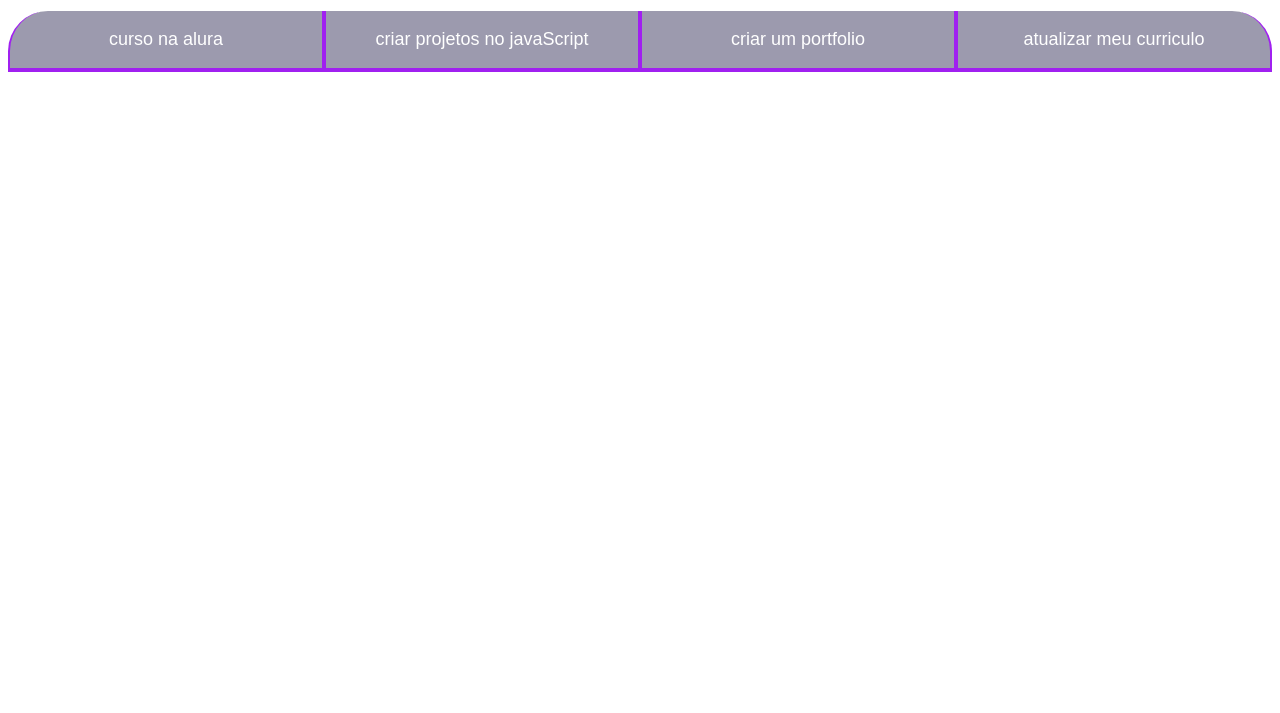
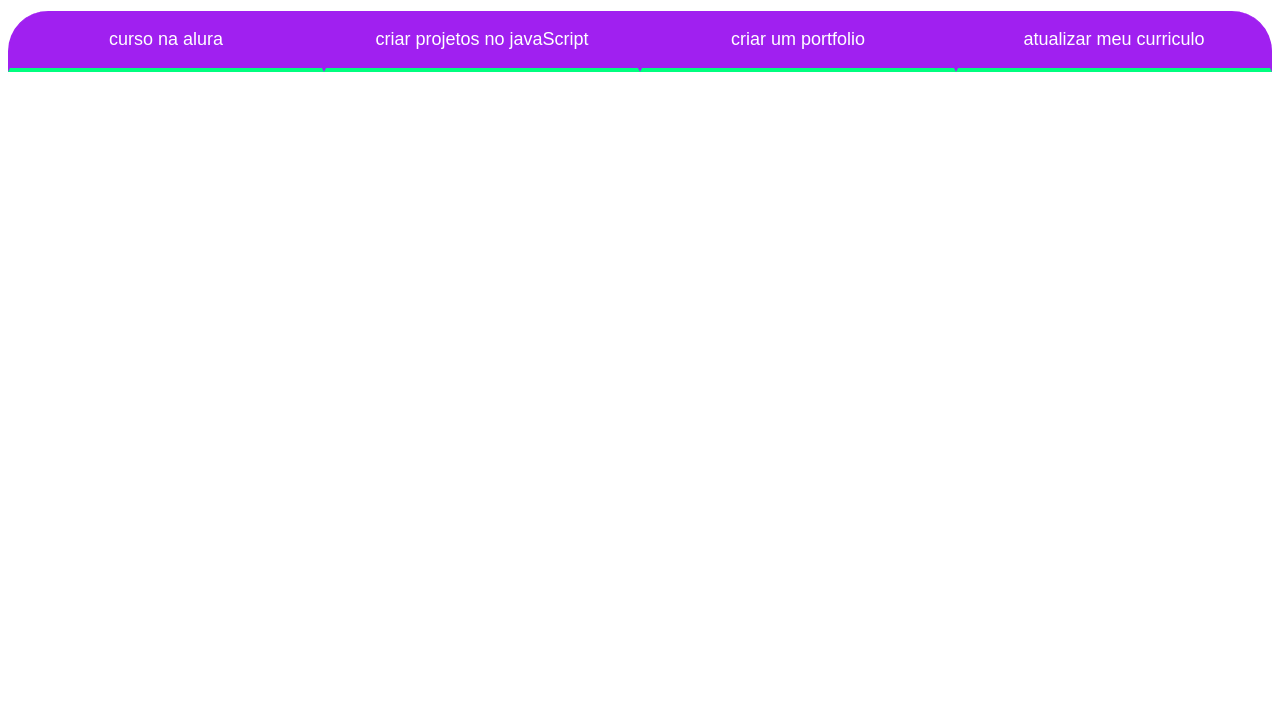
Before and after one commit to YasminDaniele/grupo-1, a plain HTML site: page index.html in a window 1280 px wide. Shown: the part 87-800 px from the top of the page. Drawn offline with Linux system fonts and the light colour scheme.

Commit message:
Add files via upload

```diff
--- a/index.html
+++ b/index.html
@@ -13,10 +13,11 @@
     <section class="conteudo-principal"></section>
     <h2 class="titulo-principal">Meus objetivos do ano <span>_</span></h2>
     <div class="botoes">
-        <button class="botao">curso na alura</button>
-        <button class="botao">criar projetos no javaScript</button>
-        <button class="botao">criar um portfolio</button>
-        <button class="botao">atualizar meu curriculo</button>
+        <button class="botao ativo">curso na alura</button>
+        <button class="botao ativo">criar projetos no javaScript</button>
+        <button class="botao ativo">criar um portfolio</button>
+        <button class="botao ativo">atualizar meu curriculo</button>
     </div>
+    <script src=»main.js»></script>
 </body>
 </html>
--- a/style.css
+++ b/style.css
@@ -1,5 +1,5 @@
 :root{
-    --cor-fundo:#E0FFFF;
+    --cor-fundo:#000000;
     --verde:#00FF7F;
     --branco:#ffffff;
     --botao-ativo:#A020F0;
@@ -65,3 +65,8 @@
 .botao:last-child {
     border-radius: 0 40px 0 0;
 }
+
+.ativo{
+    background-color: var(--botao-ativo);
+    border-bottom: 4px solid var(--verde);
+    }
```
Also changed, not shown: main.js (added, +19 -0 lines).
